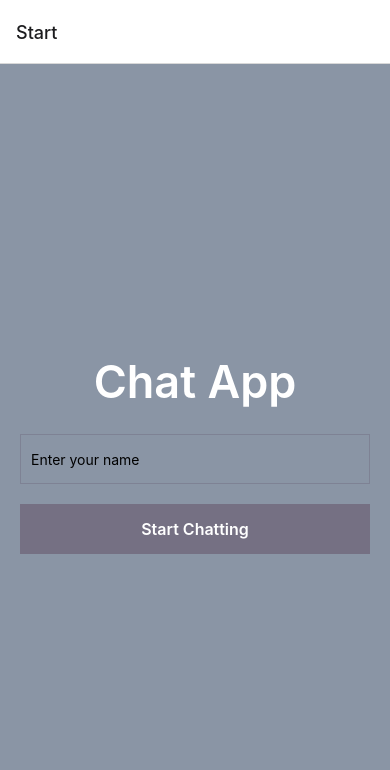
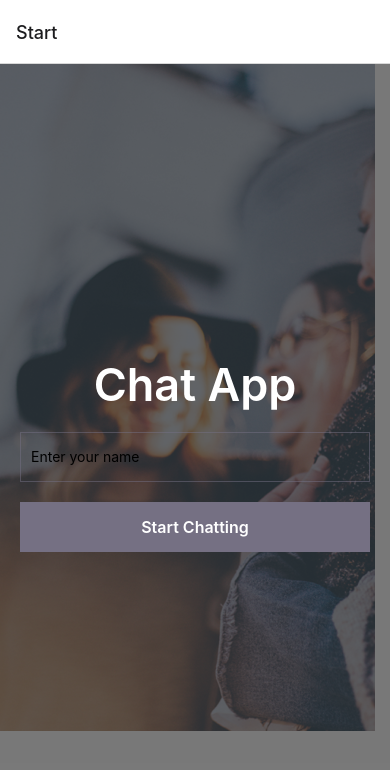
Before and after one commit to codestun/chat-app, a React Native app: screen /Start in a window 390 px wide. Shown: the top 770 px of the page. Built offline with nearby package versions, Linux system fonts and the light colour scheme.

Commit message:
Added background image using ImageBackground

```diff
--- a/components/Start.js
+++ b/components/Start.js
@@ -1,18 +1,21 @@
 // Start.js
 
 import React from 'react';
-import { StyleSheet, View, Text, TextInput, TouchableOpacity } from 'react-native';
+import { StyleSheet, View, Text, TextInput, TouchableOpacity, ImageBackground } from 'react-native';
 
 const Start = ({ navigation }) => {
   return (
+    // Background image for the Start screen
+    <ImageBackground
+      source={require('../assets/background-image.png')}
+      style={styles.backgroundImage}
+    >
       <View style={styles.container}>
         <Text style={styles.appTitle}>Chat App</Text>
-      <View style={styles.inputContainer}>
         <TextInput
           style={styles.input}
           placeholder='Enter your name'
         />
-      </View>
         <TouchableOpacity
           style={styles.startChatButton}
           onPress={() => navigation.navigate('Chat')}
@@ -20,16 +23,22 @@ const Start = ({ navigation }) => {
           <Text style={styles.buttonText}>Start Chatting</Text>
         </TouchableOpacity>
       </View>
+    </ImageBackground>
   );
 }
 
 const styles = StyleSheet.create({
+  backgroundImage: {
+    flex: 1,
+    resizeMode: 'cover',
+  },
   container: {
-    backgroundColor: '#8A95A5',
     flex: 1,
     justifyContent: 'center',
     alignItems: 'center',
     padding: 20,
+    // Semi-transparent overlay for better text visibility
+    backgroundColor: 'rgba(0,0,0,0.5)',
   },
   appTitle: {
     fontSize: 45,
@@ -37,17 +46,13 @@ const styles = StyleSheet.create({
     color: '#FFFFFF',
     marginBottom: 20,
   },
-  inputContainer: {
-    width: '100%',
-    marginBottom: 20,
-  },
   input: {
     borderWidth: 1,
     borderColor: 'rgba(117, 112, 131, 0.5)',
     height: 50,
     padding: 10,
-    marginTop: 5,
     width: '100%',
+    marginBottom: 20,
   },
   startChatButton: {
     backgroundColor: '#757083',
```
Also changed, not shown: assets/background-image.png (added). Lines whose indentation alone changed are shown as unchanged.
